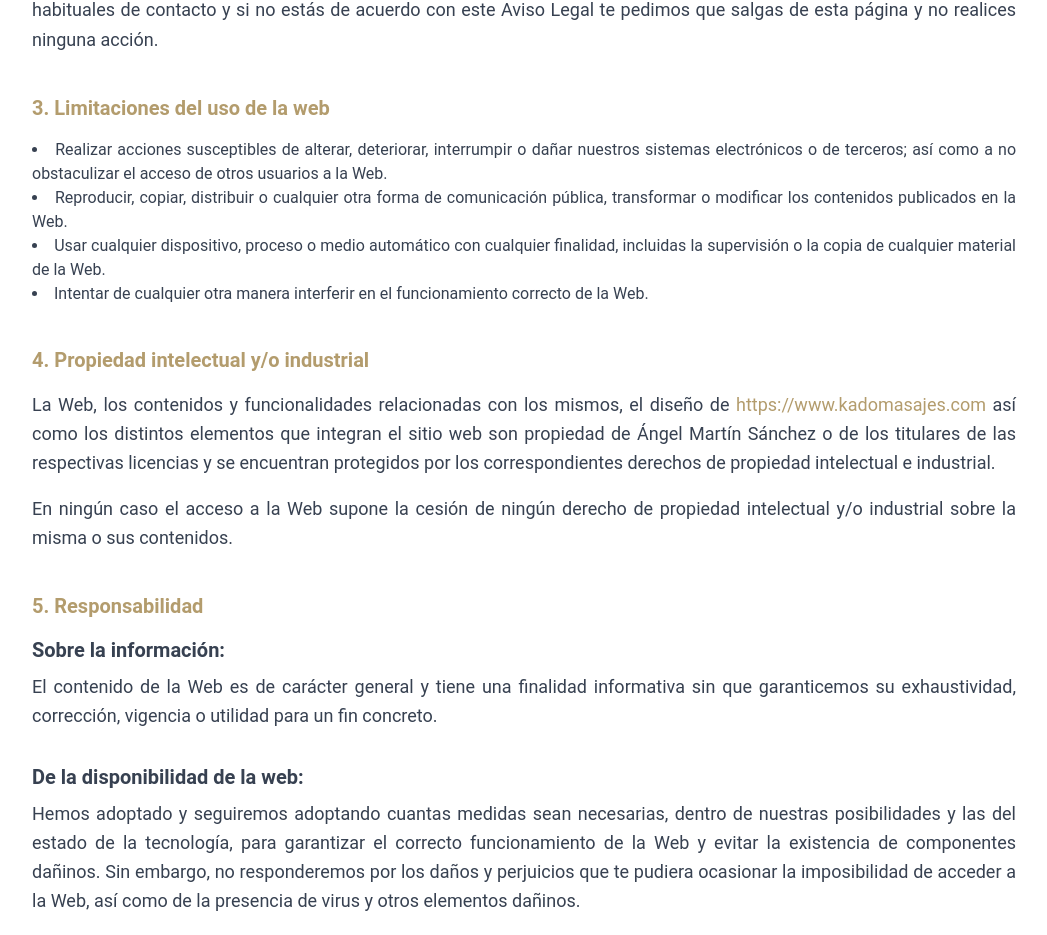
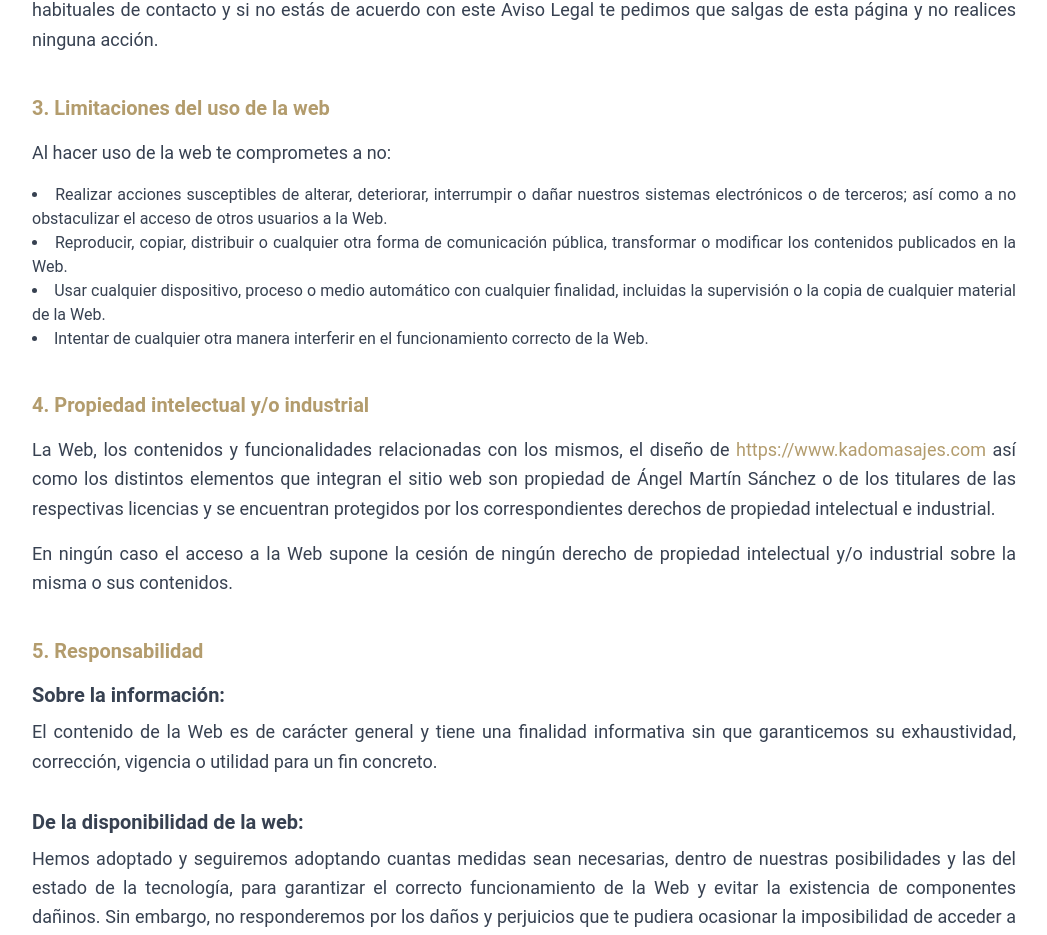
Before and after one commit to JoanMarqueno/kadoMasajes, a React (Vite) app: page /avisolegal in a window 1280 px wide. Shown: the part 1090-2025 px from the top of the page, without its empty margins (116-1163 px from the left). Built offline with nearby package versions, Linux system fonts and the light colour scheme.

Commit message:
añadido punto 3 avisolegal

```diff
--- a/src/pages/AvisoLegal.tsx
+++ b/src/pages/AvisoLegal.tsx
@@ -1,9 +1,8 @@
 
 
-export default function LegalNotice() {
+export default function AvisoLegal() {
   return (
     <div>
-
       <div className="min-h-screen flex items-center md:pt-32 pt-16">
         <div className="max-w-screen-lg mx-auto flex flex-col items-start justify-center px-5 py-10 md:text-justify text-start text-gray-700">
           <h1 className="text-2xl font-bold text-color-letra-card mb-6">
@@ -97,6 +96,9 @@ export default function LegalNotice() {
           <h2 className="text-xl font-semibold text-color-letra-card mt-6 mb-4">
             3. Limitaciones del uso de la web
           </h2>
+          <p className="text-lg leading-relaxed mb-4">
+            Al hacer uso de la web te comprometes a no:
+          </p>
           <ul className="list-disc list-inside mb-4">
             <li>
               Realizar acciones susceptibles de alterar, deteriorar, interrumpir
```
